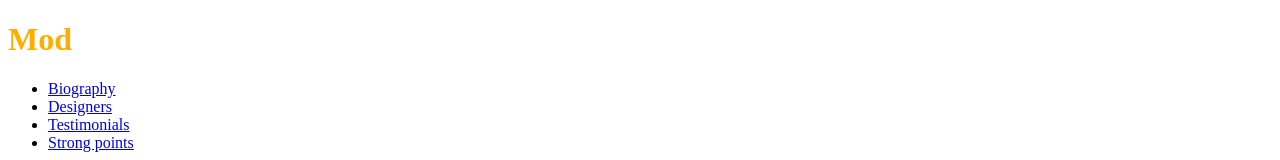
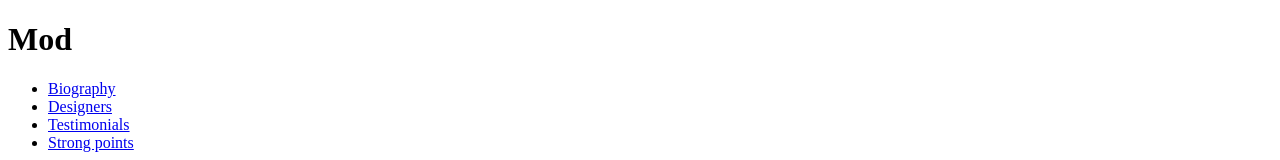
Before and after one commit to Murkina/otus-css-Zvyaginceva, a plain HTML site: page index.html in a window 1280 px wide. Shown: the top 160 px of the page. Drawn offline with Linux system fonts and the light colour scheme.

```diff
--- a/style.css
+++ b/style.css
@@ -1,4 +1,4 @@
-h1 {color: rgb(255, 174, 0);}
+
 .rectangle {width: 20px;
     height: 6px;
     gap: 0px;
```
